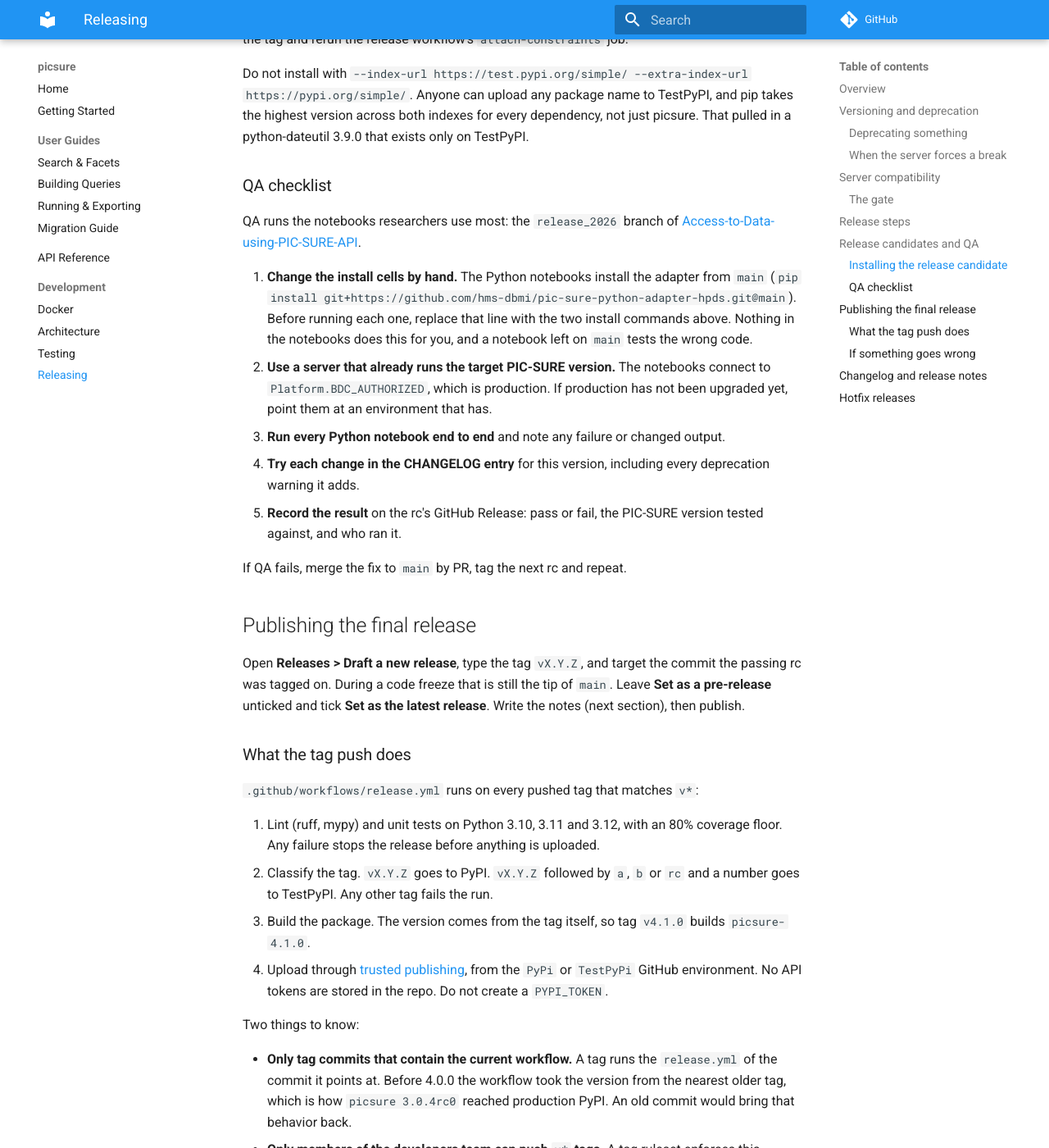
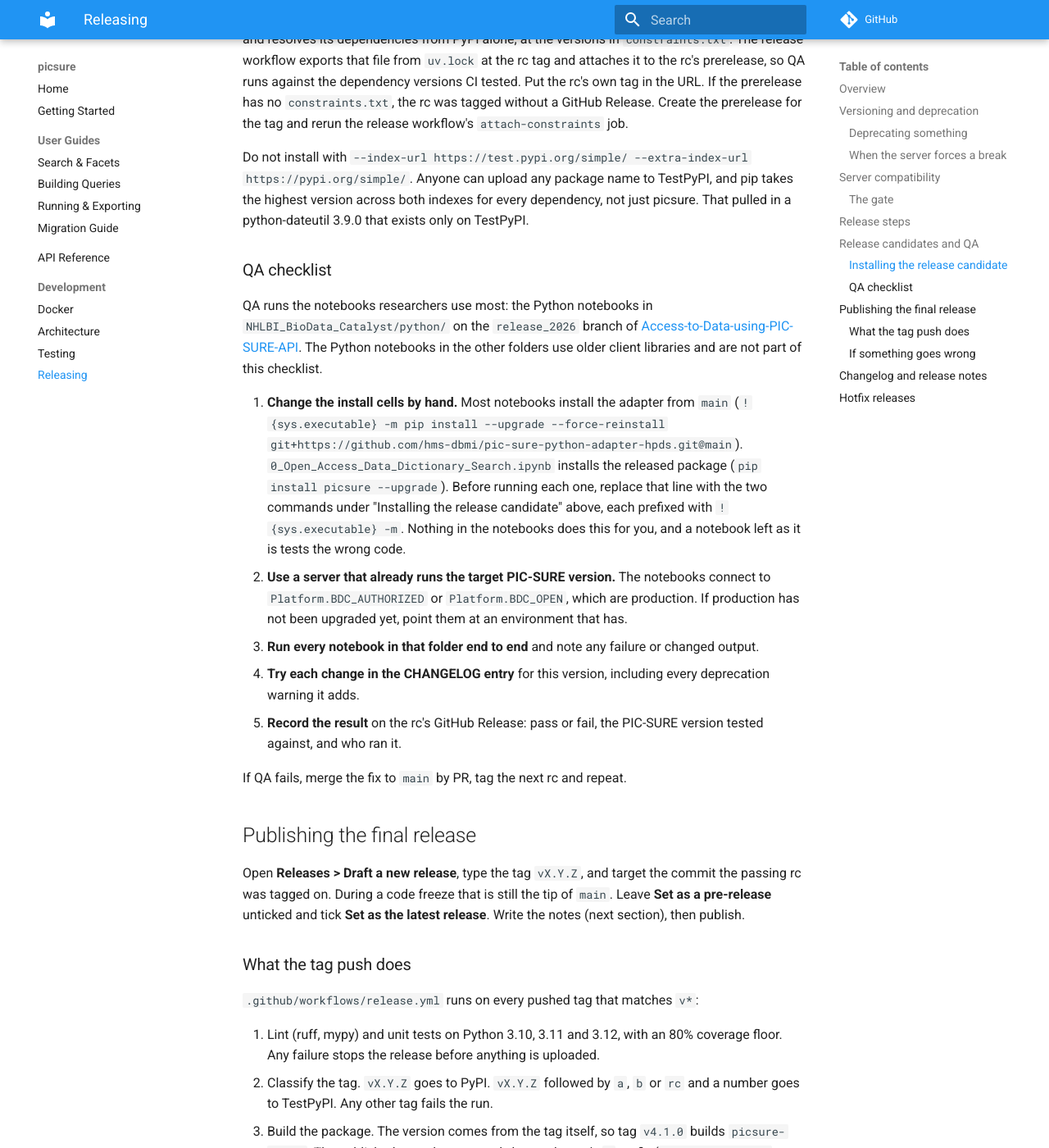
Before and after one commit to hms-dbmi/pic-sure-python-adapter-hpds, an MkDocs documentation site: the page built from docs/development/releasing.md, in a window 1280 px wide and 1400 px high, scrolled down 4531 px. Shown: the whole window at 82% size. Built offline with MkDocs 1.6.1 and Material for MkDocs 9.7.7, drawn with Linux system fonts in a browser that asks for light colours; comment, search, counter and statistics services are not loaded; some of the changed text lies outside the part shown.

Commit message:
docs: correct the hotfix, recovery and QA steps in the release guide

````diff
--- a/docs/development/releasing.md
+++ b/docs/development/releasing.md
@@ -49,8 +49,8 @@ A breaking change waits out a six-month deprecation window:
 
 1. Ship the replacement in a minor release. In the same release, make the old behavior warn every
    time it runs: `warnings.warn("...", FutureWarning, stacklevel=2)`. Use `FutureWarning`, not
-   `DeprecationWarning`, because Python hides `DeprecationWarning` from library code by default,
-   and notebook users would never see it.
+   `DeprecationWarning`, because Python shows a `DeprecationWarning` only when the calling code is
+   `__main__`. A user whose call sits inside their own module or pipeline would never see it.
 2. The warning text and the CHANGELOG entry both name the replacement and the earliest release that
    removes the old behavior.
 3. Remove it only in a major release, and only once six months have passed since the warning
@@ -110,7 +110,9 @@ owns every step.
    guide.
    - Owner: to be assigned
 4. **Open the release PR.** Move the `[Unreleased]` entries under a `## [X.Y.Z] - YYYY-MM-DD`
-   heading and update the compatibility table. Run `uv run mkdocs build --strict` locally. Merge it
+   heading and update the compatibility table. The first release under this guide also splits the
+   existing `[Unreleased]` entries into the `[3.0.0]`, `[4.0.0]` and `[4.0.9]` headings they shipped
+   in. Run `uv run mkdocs build --strict` locally. Merge it
    after review, with the `CI` and `Docs` workflows green.
    - Owner: to be assigned
 5. **Tag the release candidate.** Create a GitHub Release for tag `vX.Y.Zrc1` on the tip of `main`,
@@ -119,8 +121,9 @@ owns every step.
 6. **QA the release candidate.** Run the QA checklist below. If anything fails, merge the fix by PR
    and tag `vX.Y.Zrc2`, and so on.
    - Owner: to be assigned
-7. **Start the R release candidate.** Hand the passing rc tag to the R adapter release (its guide
-   covers the pin).
+7. **Start the R release candidate.** Hand the rc tag to the R adapter release as soon as it is
+   published, so R QA runs alongside Python QA. A later rc after a QA failure is handed over the
+   same way. The R guide covers the pin.
    - Owner: to be assigned
 8. **Wait for the environment releases.** The adapter ships right after BDC and NHANES production
    are upgraded to the PIC-SURE version it needs.
@@ -167,17 +170,23 @@ python-dateutil 3.9.0 that exists only on TestPyPI.
 
 ### QA checklist
 
-QA runs the notebooks researchers use most: the `release_2026` branch of
+QA runs the notebooks researchers use most: the Python notebooks in `NHLBI_BioData_Catalyst/python/`
+on the `release_2026` branch of
 [Access-to-Data-using-PIC-SURE-API](https://github.com/hms-dbmi/Access-to-Data-using-PIC-SURE-API/tree/release_2026).
+The Python notebooks in the other folders use older client libraries and are not part of this
+checklist.
 
-1. **Change the install cells by hand.** The Python notebooks install the adapter from `main`
-   (`pip install git+https://github.com/hms-dbmi/pic-sure-python-adapter-hpds.git@main`). Before
-   running each one, replace that line with the two install commands above. Nothing in the notebooks
-   does this for you, and a notebook left on `main` tests the wrong code.
+1. **Change the install cells by hand.** Most notebooks install the adapter from `main`
+   (`!{sys.executable} -m pip install --upgrade --force-reinstall git+https://github.com/hms-dbmi/pic-sure-python-adapter-hpds.git@main`).
+   `0_Open_Access_Data_Dictionary_Search.ipynb` installs the released package
+   (`pip install picsure --upgrade`). Before running each one, replace that line with the two
+   commands under "Installing the release candidate" above, each prefixed with
+   `!{sys.executable} -m`. Nothing in the notebooks does this for you, and a notebook left as it is
+   tests the wrong code.
 2. **Use a server that already runs the target PIC-SURE version.** The notebooks connect to
-   `Platform.BDC_AUTHORIZED`, which is production. If production has not been upgraded yet, point
-   them at an environment that has.
-3. **Run every Python notebook end to end** and note any failure or changed output.
+   `Platform.BDC_AUTHORIZED` or `Platform.BDC_OPEN`, which are production. If production has not
+   been upgraded yet, point them at an environment that has.
+3. **Run every notebook in that folder end to end** and note any failure or changed output.
 4. **Try each change in the CHANGELOG entry** for this version, including every deprecation warning
    it adds.
 5. **Record the result** on the rc's GitHub Release: pass or fail, the PIC-SURE version tested
@@ -200,7 +209,8 @@ unticked and tick **Set as the latest release**. Write the notes (next section),
 2. Classify the tag. `vX.Y.Z` goes to PyPI. `vX.Y.Z` followed by `a`, `b` or `rc` and a number goes
    to TestPyPI. Any other tag fails the run.
 3. Build the package. The version comes from the tag itself, so tag `v4.1.0` builds
-   `picsure-4.1.0`.
+   `picsure-4.1.0`. The published metadata currently keeps the tag's `v` prefix
+   (`pip show picsure` prints `Version: v4.1.0`), which a workflow change will remove.
 4. Upload through [trusted publishing](https://docs.pypi.org/trusted-publishers/), from the `PyPi`
    or `TestPyPi` GitHub environment. No API tokens are stored in the repo. Do not create a
    `PYPI_TOKEN`.
@@ -210,20 +220,21 @@ Two things to know:
 - **Only tag commits that contain the current workflow.** A tag runs the `release.yml` of the
   commit it points at. Before 4.0.0 the workflow took the version from the nearest older tag, which
   is how `picsure 3.0.4rc0` reached production PyPI. An old commit would bring that behavior back.
+  A hotfix branch starts from an older tag, so its fix PR copies in the current workflow first (see
+  "Hotfix releases").
 - **Only members of the developers team can push `v*` tags.** A tag ruleset enforces this.
   *Pending: the ruleset does not exist yet.*
 
 ### If something goes wrong
 
 - **The workflow failed before upload:** open the run in the Actions tab and re-run the failed
-  jobs. If the fix needs a new commit, land it on `main`, then move the tag and push it again.
-  Nothing was uploaded, so the version is still free:
+  jobs. Nothing was uploaded, so the version is still free. If the fix needs a new commit, do not
+  move the tag. Land the fix on `main` and tag the next rc on it. If the tag that failed was the
+  final one, delete its Release and tag first, then QA the new rc and publish the final on that
+  rc's commit:
 
   ```bash
-  git tag -d vX.Y.Z
-  git push origin :refs/tags/vX.Y.Z
-  git tag -a vX.Y.Z -m "Release X.Y.Z"
-  git push origin vX.Y.Z
+  gh release delete vX.Y.Z --cleanup-tag --yes
   ```
 
 - **A wrong build reached PyPI:** yank that version on PyPI (Manage > Releases > Options > Yank) and
@@ -258,13 +269,14 @@ PIC-SURE version tested, and who ran it.
 A hotfix fixes a released version without shipping whatever has merged to `main` since. It is
 always a patch release.
 
-1. Branch from the release tag being fixed: `git switch -c hotfix/v4.0.1 v4.0.0`, then push the
-   branch.
-2. Open the fix as a PR into `hotfix/v4.0.1`, with the usual one approving review. Add a
-   `## [4.0.1]` CHANGELOG entry in the same PR.
-3. Tag `v4.0.1rc1` on the hotfix branch as a prerelease and QA the fix. QA covers the fix and the
+1. Branch from the release tag being fixed: `git switch -c hotfix/v4.0.10 v4.0.9`, then push the
+   branch. A tag runs the `release.yml` of its own commit, so if the workflow has changed on `main`
+   since that tag, copy the current `.github/workflows/release.yml` into the fix PR.
+2. Open the fix as a PR into `hotfix/v4.0.10`, with the usual one approving review. Add a
+   `## [4.0.10] - YYYY-MM-DD` CHANGELOG entry in the same PR.
+3. Tag `v4.0.10rc1` on the hotfix branch as a prerelease and QA the fix. QA covers the fix and the
    notebooks it touches, not the full checklist.
-4. Tag `v4.0.1` on the same commit. This is the one case where a release tag is not on `main`.
+4. Tag `v4.0.10` on the same commit. This is the one case where a release tag is not on `main`.
 5. The same day, open a second PR that brings the fix and the CHANGELOG entry into `main`, so the
    next release keeps them.
-6. Tell the R adapter owner. R follows with a patch release that only moves its pin to `v4.0.1`.
+6. Tell the R adapter owner. R follows with a patch release that only moves its pin to `v4.0.10`.
````
Also changed, not shown: other parts of docs/development/releasing.md (+2 -2 lines).
